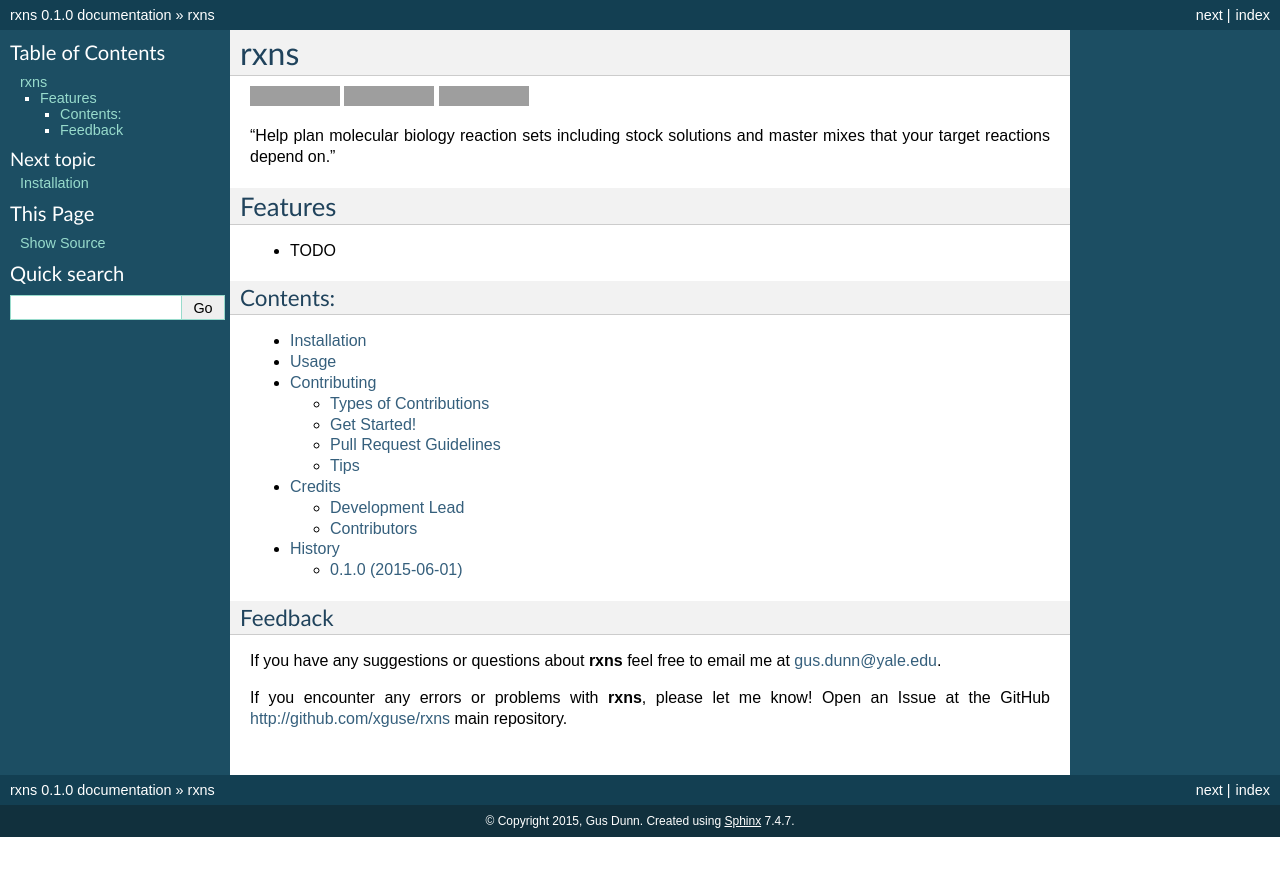
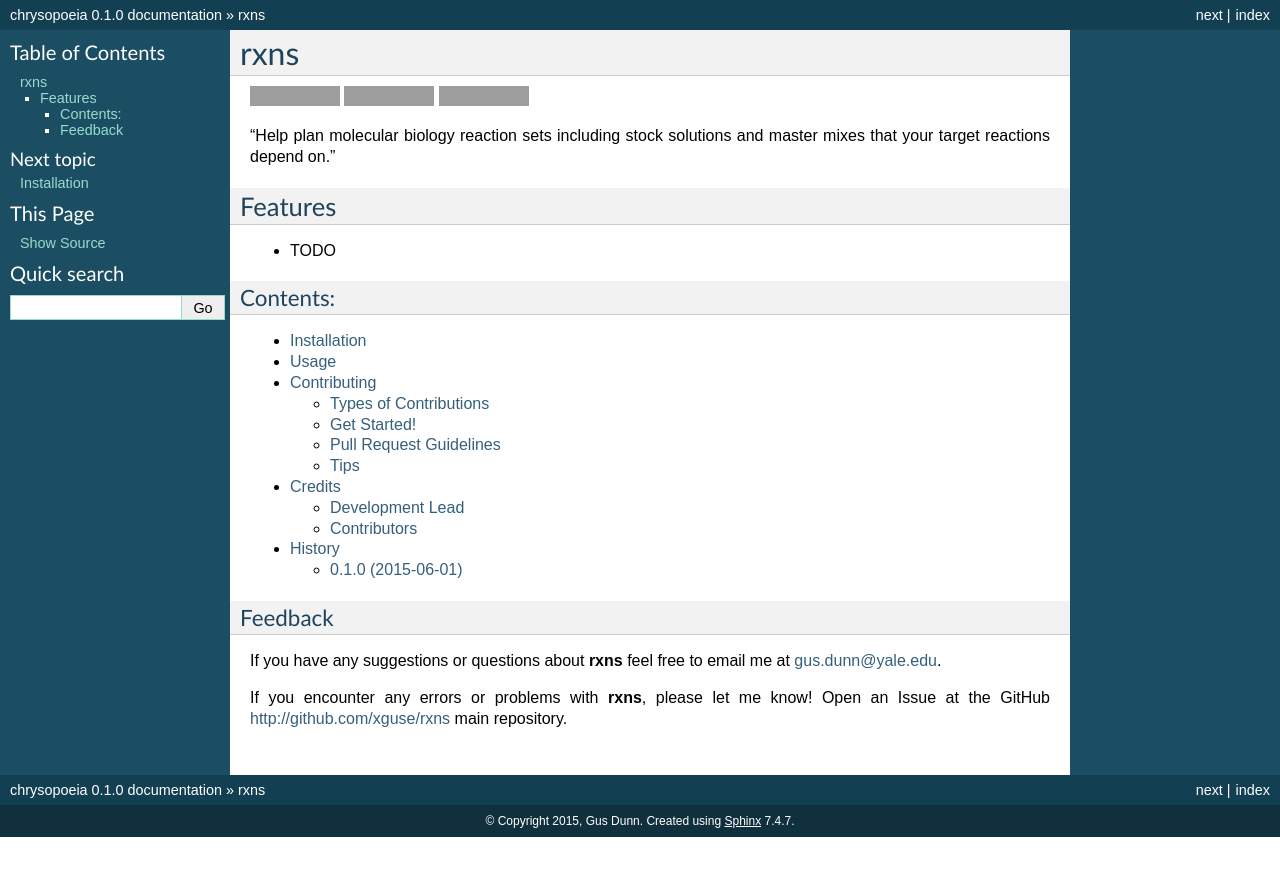
Before and after one commit to xguse/rxns, a Sphinx documentation site: the page built from docs/index.rst, in a window 1280 px wide. Shown: the top 876 px of the page. Built offline with Sphinx 7.4.7, drawn with Linux system fonts in a browser that asks for light colours; grey boxes are pictures that could not be loaded.

Commit message:
changed specific occurrences of 'rxns' to 'chrysopoeia'.  Left things that will be imported etc as 'rxns'.

```diff
--- a/docs/conf.py
+++ b/docs/conf.py
@@ -46,7 +46,7 @@
 master_doc = 'index'
 
 # General information about the project.
-project = u'rxns'
+project = u'chrysopoeia'
 copyright = u'2015, Gus Dunn'
 
 # The version info for the project you're documenting, acts as replacement for
@@ -192,7 +192,7 @@
 # Grouping the document tree into LaTeX files. List of tuples
 # (source start file, target name, title, author, documentclass [howto/manual]).
 latex_documents = [
-  ('index', 'rxns.tex', u'rxns Documentation',
+  ('index', 'chrysopoeia.tex', u'chrysopoeia Documentation',
    u'Gus Dunn', 'manual'),
 ]
 
@@ -222,7 +222,7 @@
 # One entry per manual page. List of tuples
 # (source start file, name, description, authors, manual section).
 man_pages = [
-    ('index', 'rxns', u'rxns Documentation',
+    ('index', 'chrysopoeia', u'chrysopoeia Documentation',
      [u'Gus Dunn'], 1)
 ]
 
@@ -236,8 +236,8 @@
 # (source start file, target name, title, author,
 #  dir menu entry, description, category)
 texinfo_documents = [
-  ('index', 'rxns', u'rxns Documentation',
-   u'Gus Dunn', 'rxns', 'One line description of project.',
+  ('index', 'chrysopoeia', u'chrysopoeia Documentation',
+   u'Gus Dunn', 'chrysopoeia', 'One line description of project.',
    'Miscellaneous'),
 ]
 
```
Also changed, not shown: setup.py (+4 -4 lines).
